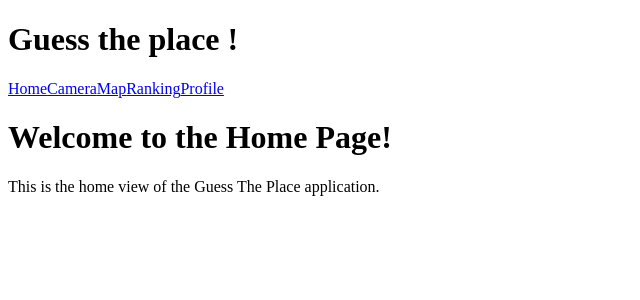
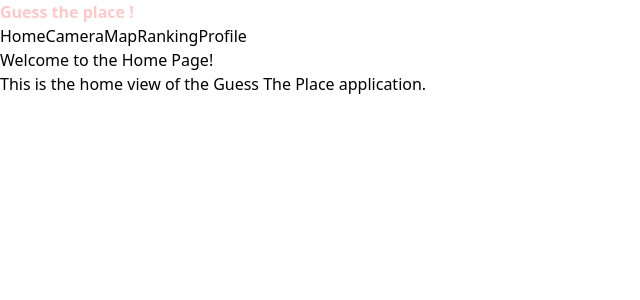
Before and after one commit to ProjArtBAMAgency/GuessThePlace, a Vue app in the folder frontend/: page / in a window 1280 px wide. Shown: the top 300 px of the page, without its empty margins (0-640 px from the left). Built offline with nearby package versions, Linux system fonts and the light colour scheme.

Commit message:
setup tailwind css

```diff
--- a/frontend/index.html
+++ b/frontend/index.html
@@ -3,6 +3,7 @@
   <head>
     <meta charset="UTF-8">
     <link rel="icon" href="/favicon.ico">
+    <link href="/src/css/style.css" rel="stylesheet">
     <meta name="viewport" content="width=device-width, initial-scale=1.0">
     <title>Vite App</title>
   </head>
--- a/frontend/package.json
+++ b/frontend/package.json
@@ -12,6 +12,8 @@
     "preview": "vite preview"
   },
   "dependencies": {
+    "@tailwindcss/vite": "^4.1.17",
+    "tailwindcss": "^4.1.17",
     "vue": "^3.5.22",
     "vue-router": "^4.6.3"
   },
--- a/frontend/src/App.vue
+++ b/frontend/src/App.vue
@@ -1,7 +1,8 @@
-<script setup></script>
+<script setup>
+</script>
 
 <template>
-  <h1>Guess the place !</h1>
+  <h1 class="font-bold text-red-200">Guess the place !</h1>
   <nav>
     <RouterLink to="/">Home</RouterLink>
     <RouterLink to="/camera">Camera</RouterLink>
--- /dev/null
+++ b/frontend/src/css/style.css
@@ -0,0 +1 @@
+@import "tailwindcss";
--- a/frontend/vite.config.js
+++ b/frontend/vite.config.js
@@ -1,5 +1,5 @@
 import { fileURLToPath, URL } from 'node:url'
-
+import tailwindcss from '@tailwindcss/vite'
 import { defineConfig } from 'vite'
 import vue from '@vitejs/plugin-vue'
 import vueDevTools from 'vite-plugin-vue-devtools'
@@ -9,6 +9,7 @@ export default defineConfig({
   plugins: [
     vue(),
     vueDevTools(),
+    tailwindcss(),
   ],
   resolve: {
     alias: {
```
Also changed, not shown: 1 other file (tests, documents, lock files or other folders).
